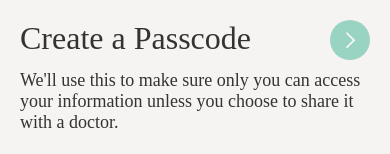
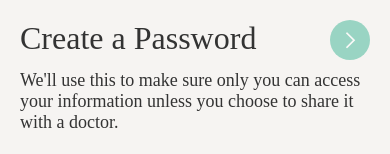
Before and after one commit to PennAppsProject2021/mobile-app, a React Native app: screen / in a window 390 px wide. Shown: the top 154 px of the page. Built offline with nearby package versions, Linux system fonts and the light colour scheme.

Commit message:
fix wording

```diff
--- a/src/screens/CreatePasscode.tsx
+++ b/src/screens/CreatePasscode.tsx
@@ -24,7 +24,7 @@ function CreatePasscode() {
         <View style={styles.container}>
             <View style={styles.header}>
                 <HeaderText>
-                    Create a Passcode
+                    Create a Password
                 </HeaderText>
                 <TouchableOpacity>
                     <Animated.View style={[styles.icon, {opacity: nextOpacity.current}]}>
```
